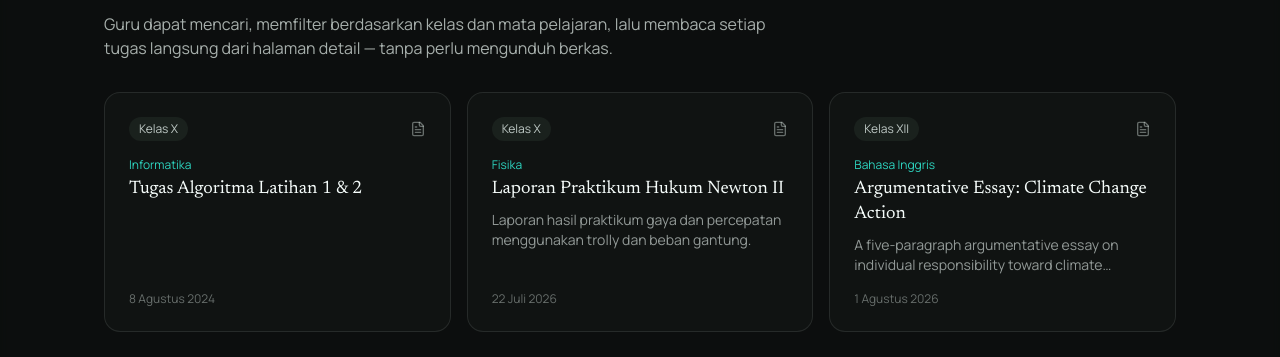
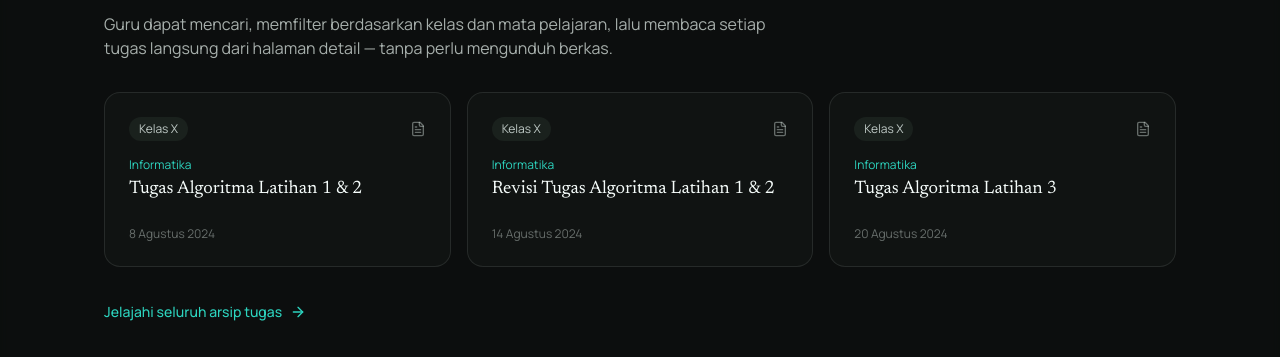
Before and after one commit to uuppiitt/portofolio-akademik-smada, a Next.js app: page / in a window 1280 px wide. Shown: the part 1863-2220 px from the top of the page. Built offline with nearby package versions, Linux system fonts and the light colour scheme.

Commit message:
Update tasks.ts

```diff
--- a/src/data/tasks.ts
+++ b/src/data/tasks.ts
@@ -27,119 +27,183 @@ export const tasks: Task[] = [
     pdfUrl: "https://drive.google.com/file/d/1LQ7u_7bS3sv03WVcklcqun5fBNVFPvtw/preview",
   },
   {
-    slug: "laporan-praktikum-hukum-newton",
-    title: "Laporan Praktikum Hukum Newton II",
-    subject: "Fisika",
+    slug: "revisi-tugas-algoritma-latihan-1-2",
+    title: "Revisi Tugas Algoritma Latihan 1 & 2",
+    subject: "Informatika",
     grade: "X",
-    teacher: "Bapak Ahmad Fauzi, S.Pd.",
-    date: "2026-07-22",
-    description: "Laporan hasil praktikum gaya dan percepatan menggunakan trolly dan beban gantung.",
+    teacher: "Ibu Galuh Maulidia, S.Pd.",
+    date: "2024-08-14",
+    description: "",
     longDescription:
-      "Laporan berisi tujuan praktikum, alat dan bahan, langkah kerja, tabel data hasil pengukuran, grafik hubungan gaya dan percepatan, serta pembahasan dan kesimpulan yang menghubungkan hasil dengan Hukum Newton II.",
-    pdfUrl: "https://drive.google.com/file/d/2b3c4d5e6f7g8h9i0j1k/preview",
+      "",
+    pdfUrl: "https://drive.google.com/file/d/1CFRyZORWACSUIhM8jvnej168FlVZFOql/preview",
   },
   {
-    slug: "essay-argumentative-climate-change",
-    title: "Argumentative Essay: Climate Change Action",
-    subject: "Bahasa Inggris",
-    grade: "XII",
-    teacher: "Mrs. Amanda Wijaya, M.Pd.",
-    date: "2026-08-01",
-    description: "A five-paragraph argumentative essay on individual responsibility toward climate change.",
+    slug: "tugas-algoritma-latihan-3",
+    title: "Tugas Algoritma Latihan 3",
+    subject: "Informatika",
+    grade: "X",
+    teacher: "Ibu Galuh Maulidia, S.Pd.",
+    date: "2024-08-20",
+    description: "",
     longDescription:
-      "This essay presents a clear thesis on individual responsibility in addressing climate change, supported by three body paragraphs with evidence from credible sources, and a conclusion that reinforces the call to action.",
-    pdfUrl: "https://drive.google.com/file/d/3c4d5e6f7g8h9i0j1k2l/preview",
+      "",
+    pdfUrl: "https://drive.google.com/file/d/1CHc9jzWXInumrTLbejxiWBbcp_YNXd23/preview",
   },
   {
-    slug: "algoritma-pencarian-biner",
-    title: "Implementasi Algoritma Pencarian Biner",
+    slug: "menentukan-luas-segitiga-siku-siku-dan-sembarang",
+    title: "Menentukan Luas Segitiga Siku-Siku & Sembarang",
     subject: "Informatika",
-    grade: "XI",
-    teacher: "Bapak Deni Kurniawan, S.Kom.",
-    date: "2026-08-15",
-    description: "Dokumentasi kode dan flowchart algoritma binary search dalam bahasa Python.",
+    grade: "X",
+    teacher: "Ibu Galuh Maulidia, S.Pd.",
+    date: "2024-09-23",
+    description: "",
     longDescription:
-      "Tugas mencakup flowchart algoritma, kode program Python yang telah diuji dengan lima kasus data, serta analisis kompleksitas waktu O(log n) dibandingkan pencarian linear.",
-    pdfUrl: "https://drive.google.com/file/d/4d5e6f7g8h9i0j1k2l3m/preview",
+      "",
+    pdfUrl: "https://drive.google.com/file/d/1IVwgAbxkQfLdiMmJmoe3GJzj_kZpxWuz/preview",
   },
   {
-    slug: "reaksi-redoks-elektrolisis",
-    title: "Reaksi Redoks pada Sel Elektrolisis",
-    subject: "Kimia",
-    grade: "XII",
-    teacher: "Ibu Ratna Dewi, S.Pd.",
-    date: "2026-07-30",
-    description: "Pembahasan reaksi oksidasi-reduksi yang terjadi pada proses elektrolisis larutan.",
-    pdfUrl: "https://drive.google.com/file/d/5e6f7g8h9i0j1k2l3m4n/preview",
+    slug: "rangkuman-materi-algoritma",
+    title: "Rangkuman Materi Algoritma",
+    subject: "Informatika",
+    grade: "X",
+    teacher: "Ibu Galuh Maulidia, S.Pd.",
+    date: "2024-09-23",
+    description: "",
+    longDescription:
+      "",
+    pdfUrl: "https://drive.google.com/file/d/1IZ2-8aMYa2MP_Y3Ys3i0bdF2wjUeDjOc/preview",
   },
   {
-    slug: "peta-persebaran-sumber-daya-alam",
-    title: "Peta Persebaran Sumber Daya Alam Indonesia",
-    subject: "Geografi",
-    grade: "XI",
-    teacher: "Bapak Yusuf Hidayat, S.Pd.",
-    date: "2026-08-05",
-    description: "Peta tematik beserta narasi persebaran sumber daya alam utama di Indonesia.",
-    pdfUrl: "https://drive.google.com/file/d/6f7g8h9i0j1k2l3m4n5o/preview",
+    slug: "flowchart-menghitung-luas-segitiga-sembarang",
+    title: "Flowchart Menghitung Luas Segitiga Sembarang",
+    subject: "Informatika",
+    grade: "X",
+    teacher: "Ibu Galuh Maulidia, S.Pd.",
+    date: "2024-09-23",
+    description: "",
+    longDescription:
+      "",
+    pdfUrl: "https://drive.google.com/file/d/1IakSeTvSC9Bbg7UmbzJHbEiESzN8Q5QD/preview",
   },
   {
-    slug: "makalah-akhlak-terhadap-sesama",
-    title: "Makalah Akhlak Terhadap Sesama Manusia",
-    subject: "PAI",
+    slug: "flowchart-membuat-kopi",
+    title: "Flowchart Membuat Kopi",
+    subject: "Informatika",
     grade: "X",
-    teacher: "Bapak Muhammad Iqbal, S.Ag.",
-    date: "2026-07-18",
-    description: "Kajian tentang adab dan akhlak dalam bergaul dengan sesama menurut ajaran Islam.",
-    pdfUrl: "https://drive.google.com/file/d/7g8h9i0j1k2l3m4n5o6p/preview",
+    teacher: "Ibu Galuh Maulidia, S.Pd.",
+    date: "2024-09-23",
+    description: "",
+    longDescription:
+      "",
+    pdfUrl: "https://drive.google.com/file/d/1IhxW9npt-eey1ov9Fom-ueSmekG63Tv2/preview",
   },
   {
-    slug: "turunan-fungsi-trigonometri",
-    title: "Kumpulan Soal Turunan Fungsi Trigonometri",
-    subject: "Matematika",
-    grade: "XII",
-    teacher: "Ibu Wulan Sari, S.Pd.",
-    date: "2026-08-12",
-    description: "Pembahasan 15 soal turunan fungsi trigonometri lengkap dengan langkah penyelesaian.",
-    pdfUrl: "https://drive.google.com/file/d/8h9i0j1k2l3m4n5o6p7q/preview",
+    slug: "biodata-cpp",
+    title: "Biodata C++",
+    subject: "Informatika",
+    grade: "X",
+    teacher: "Ibu Galuh Maulidia, S.Pd.",
+    date: "2024-09-23",
+    description: "",
+    longDescription:
+      "",
+    pdfUrl: "https://drive.google.com/file/d/1mXU48QPpNGl3vchysIfViVhFGctLsJ7n/preview",
   },
   {
-    slug: "studi-kasus-pasar-monopoli",
-    title: "Studi Kasus: Struktur Pasar Monopoli",
-    subject: "Ekonomi",
+    slug: "menghitung-luas-keliling-lingkaran-cpp-define",
+    title: "Menghitung Luas & Keliling Lingkaran C++ Define",
+    subject: "Informatika",
     grade: "X",
-    teacher: "Ibu Dian Permata, S.E.",
-    date: "2026-06-28",
-    description: "Analisis studi kasus perusahaan yang beroperasi dalam struktur pasar monopoli.",
-    pdfUrl: "https://drive.google.com/file/d/9i0j1k2l3m4n5o6p7q8r/preview",
+    teacher: "Ibu Galuh Maulidia, S.Pd.",
+    date: "2024-10-01",
+    description: "",
+    longDescription:
+      "",
+    pdfUrl: "https://drive.google.com/file/d/1NMVmjXq_M9_oYqyoE7BRA4acjd_ZwyzN/preview",
   },
   {
-    slug: "storyboard-video-edukasi",
-    title: "Storyboard Video Edukasi Daur Ulang",
+    slug: "menghitung-luas-keliling-lingkaran-cpp-const",
+    title: "Menghitung Luas & Keliling Lingkaran C++ Const",
     subject: "Informatika",
     grade: "X",
-    teacher: "Bapak Deni Kurniawan, S.Kom.",
-    date: "2026-06-15",
-    description: "Storyboard 12 panel untuk video edukasi tentang daur ulang sampah plastik.",
-    pdfUrl: "https://drive.google.com/file/d/0j1k2l3m4n5o6p7q8r9s/preview",
+    teacher: "Ibu Galuh Maulidia, S.Pd.",
+    date: "2024-10-01",
+    description: "",
+    longDescription:
+      "",
+    pdfUrl: "https://drive.google.com/file/d/1ARJZuns8x-gfIJ3-LYiHSehsL_ab6LXp/preview",
   },
   {
-    slug: "resensi-novel-laskar-pelangi",
-    title: "Resensi Novel Laskar Pelangi",
-    subject: "Bahasa Indonesia",
+    slug: "menghitung-luas-keliling-lingkaran-cpp-cin",
+    title: "Menghitung Luas & Keliling Lingkaran C++ Cin",
+    subject: "Informatika",
     grade: "X",
-    teacher: "Ibu Siti Nurhaliza, S.Pd.",
-    date: "2026-05-20",
-    description: "Resensi lengkap mencakup sinopsis, kelebihan, kekurangan, dan nilai moral novel.",
-    pdfUrl: "https://drive.google.com/file/d/1k2l3m4n5o6p7q8r9s0t/preview",
+    teacher: "Ibu Galuh Maulidia, S.Pd.",
+    date: "2024-10-15",
+    description: "",
+    longDescription:
+      "",
+    pdfUrl: "https://drive.google.com/file/d/1TSvDRAquKJnZxbC6aR6Dkg5wfv4SHbab/preview",
   },
   {
-    slug: "eksperimen-hukum-kekekalan-energi",
-    title: "Laporan Eksperimen Hukum Kekekalan Energi",
-    subject: "Fisika",
-    grade: "XI",
-    teacher: "Bapak Ahmad Fauzi, S.Pd.",
-    date: "2026-06-02",
-    description: "Laporan eksperimen ayunan bandul untuk membuktikan hukum kekekalan energi mekanik.",
-    pdfUrl: "https://drive.google.com/file/d/2l3m4n5o6p7q8r9s0t1u/preview",
+    slug: "tugas-cpp-membuat-program-gaji-karyawan",
+    title: "Tugas C++ Membuat Program Gaji Karyawan",
+    subject: "Informatika",
+    grade: "X",
+    teacher: "Ibu Galuh Maulidia, S.Pd.",
+    date: "2024-10-15",
+    description: "",
+    longDescription:
+      "",
+    pdfUrl: "https://drive.google.com/file/d/1MXT_rIJzeqyJQfD6FV0HT6mzLhhTjc6s/preview",
+  },
+  {
+    slug: "tugas-cpp-bilangan-positif-negatif-if-if-if",
+    title: "Tugas C++ Bilangan Positif & Negatif If If If",
+    subject: "Informatika",
+    grade: "X",
+    teacher: "Ibu Galuh Maulidia, S.Pd.",
+    date: "2024-10-29",
+    description: "",
+    longDescription:
+      "",
+    pdfUrl: "https://drive.google.com/file/d/1tfG5_bNlPRkTh87uTGPJ0RWd7fGi7u84/preview",
+  },
+  {
+    slug: "tugas-cpp-bilangan-positif-negatif-if-else-if",
+    title: "Tugas C++ Bilangan Positif & Negatif If Else If",
+    subject: "Informatika",
+    grade: "X",
+    teacher: "Ibu Galuh Maulidia, S.Pd.",
+    date: "2024-11-05",
+    description: "",
+    longDescription:
+      "",
+    pdfUrl: "https://drive.google.com/file/d/1EOIZ2UqvzBnP7MVogmWhTcRQuu8v10Mj/preview",
+  },
+  {
+    slug: "tugas-cpp-persamaan-kuadrat-if-if-if",
+    title: "Tugas C++ Persamaan Kuadrat If If If",
+    subject: "Informatika",
+    grade: "X",
+    teacher: "Ibu Galuh Maulidia, S.Pd.",
+    date: "2024-11-05",
+    description: "",
+    longDescription:
+      "",
+    pdfUrl: "https://drive.google.com/file/d/1VhNK3O3kYm2QVj4PtAX_A3Vt5qxn5ejm/preview",
+  },
+  {
+    slug: "tugas-cpp-persamaan-kuadrat-if-else-if",
+    title: "Tugas C++ Persamaan Kuadrat If Else If",
+    subject: "Informatika",
+    grade: "X",
+    teacher: "Ibu Galuh Maulidia, S.Pd.",
+    date: "2024-11-05",
+    description: "",
+    longDescription:
+      "",
+    pdfUrl: "https://drive.google.com/file/d/1wMdQLhoP6k9wx8KVAkvx1Okwp_6No3_x/preview",
   },
 ];
```
